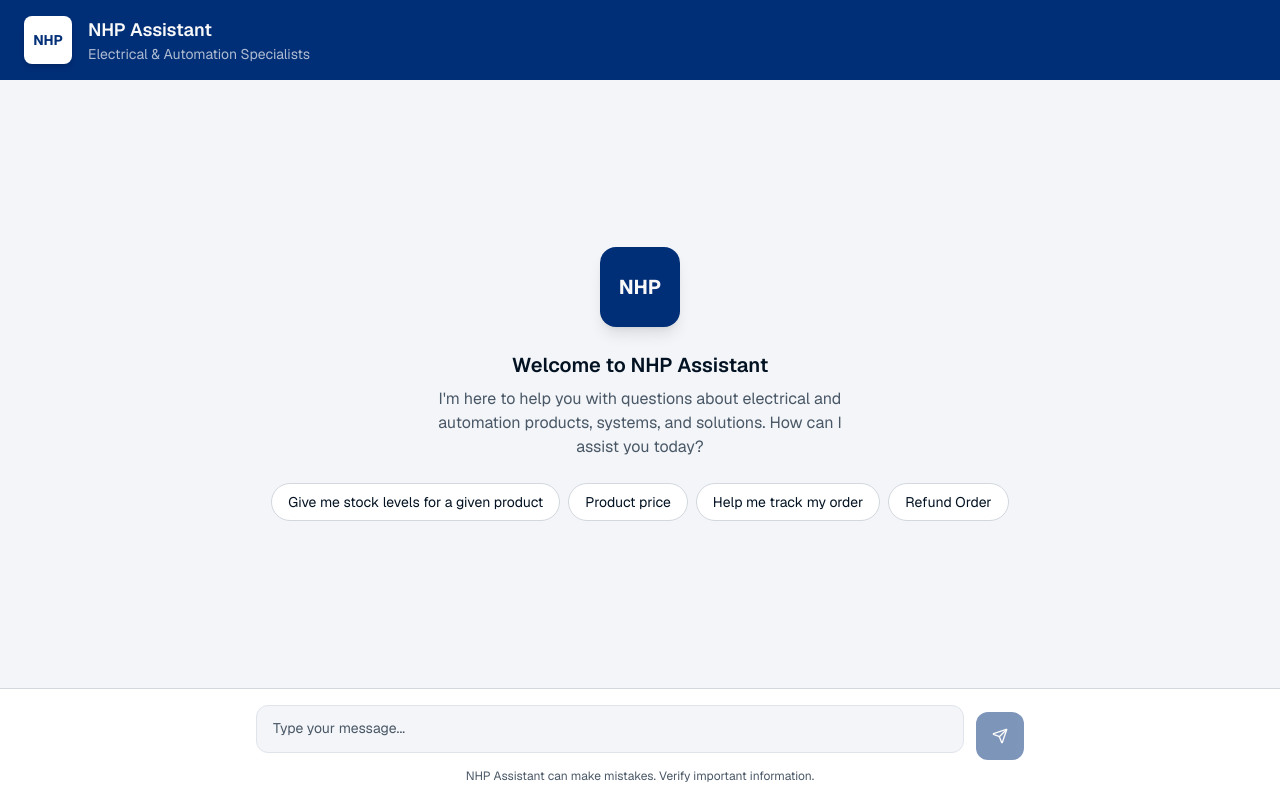
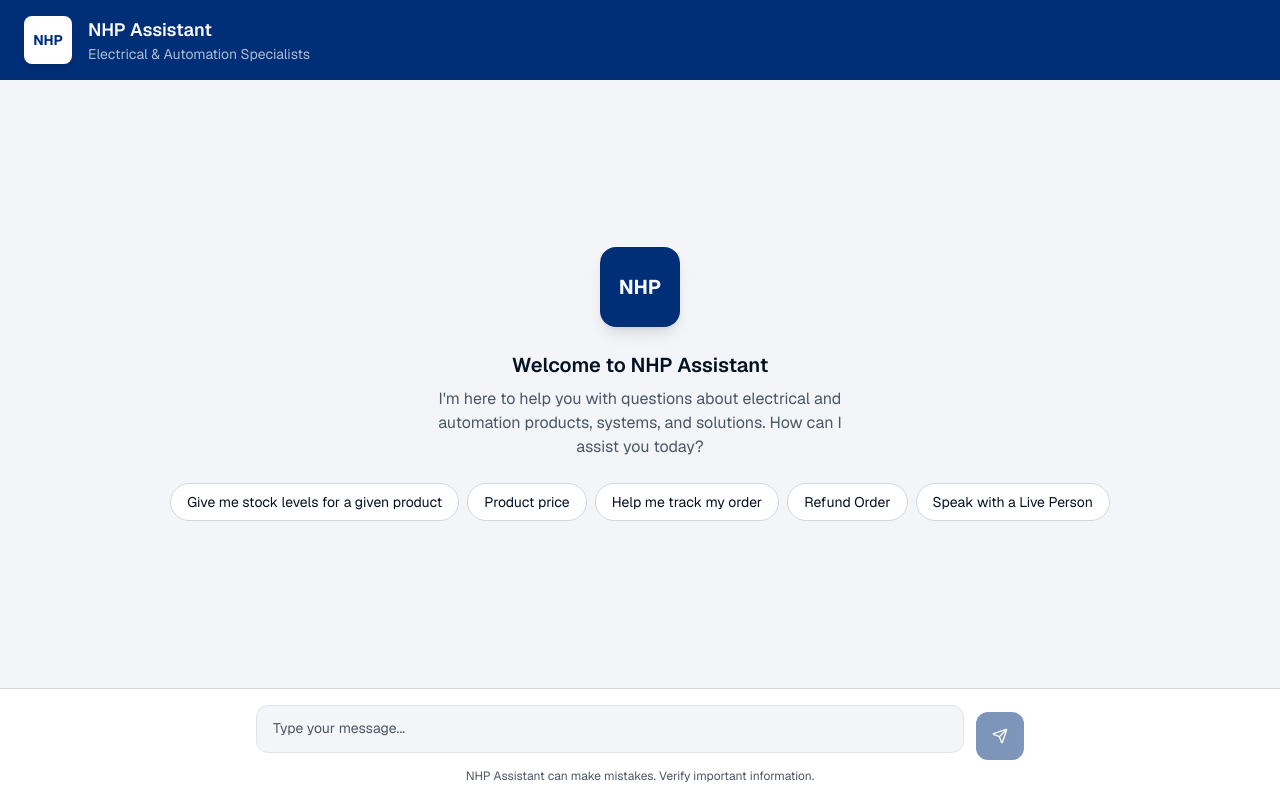
Before and after one commit to rayson-techmav/v0-nhp-website-assistant, a Next.js app: page / in a window 1280 px wide. Built offline with nearby package versions, Linux system fonts and the light colour scheme.

Commit message:
feat: add 'Speak with a Live Person' to chat suggestions
Added a new option for customer support in chat suggestions.

```diff
--- a/components/chat.tsx
+++ b/components/chat.tsx
@@ -240,6 +240,7 @@ export function Chat() {
                 'Product price',
                 'Help me track my order',
                 'Refund Order',
+                'Speak with a Live Person',
               ].map((suggestion) => (
                 <button
                   key={suggestion}
```
